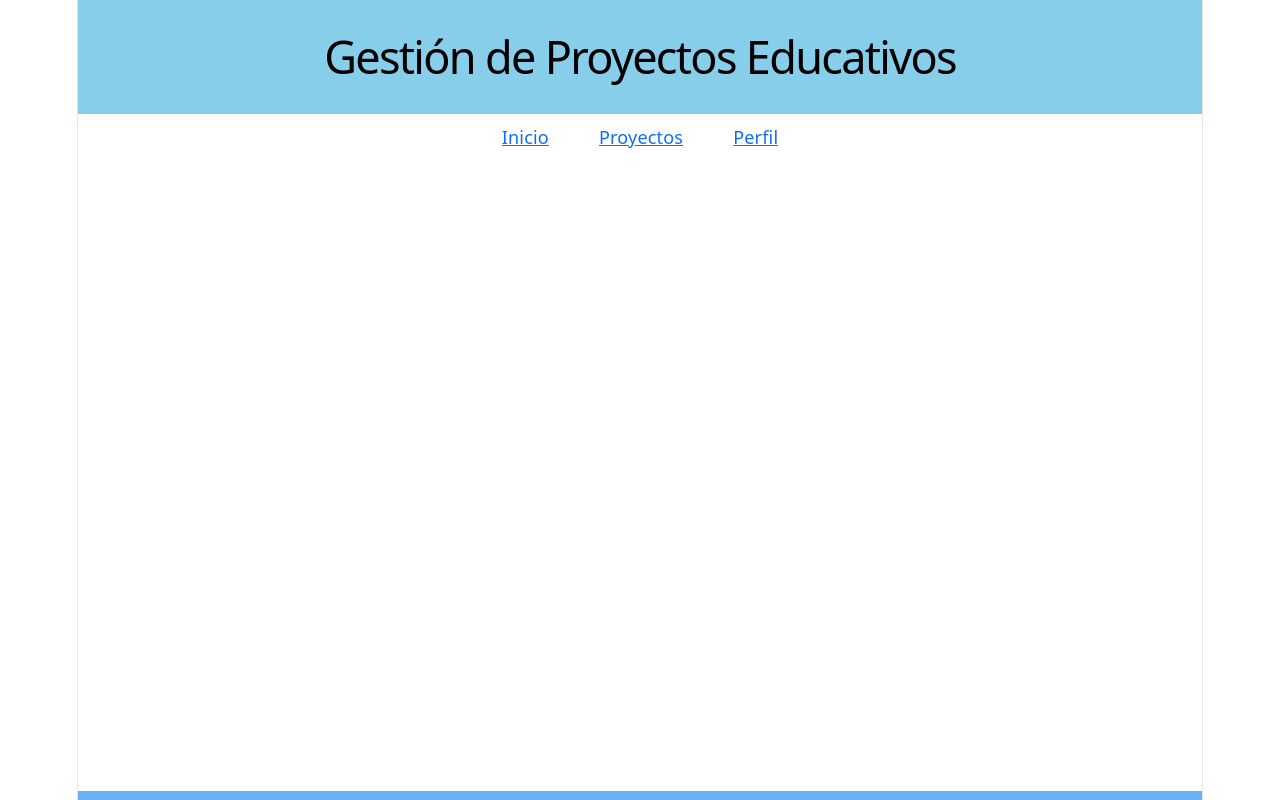
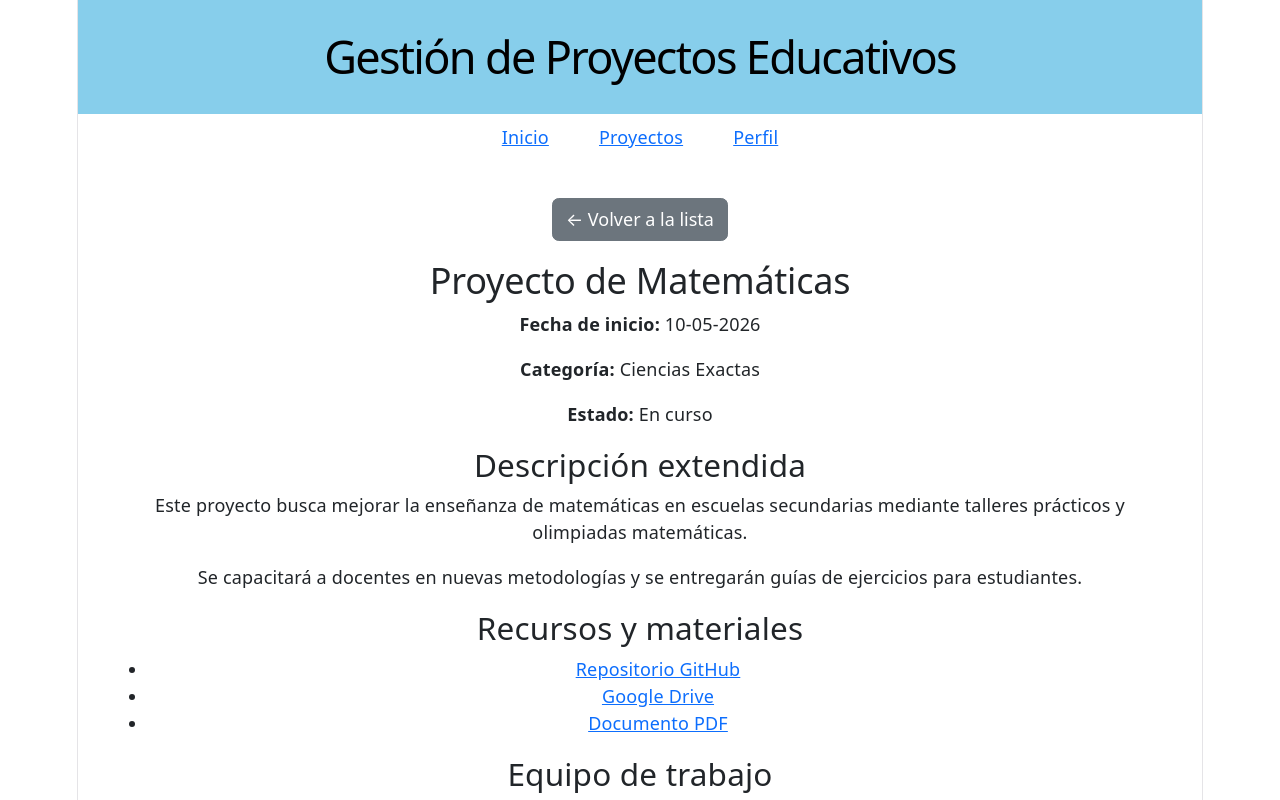
Before and after one commit to Jnh1212/pv_tp3_grupo8, a React (Vite) app in the folder projectTeam8/: page /proyectos/1 in a window 1280 px wide. Shown: the top 800 px of the page. Built offline with nearby package versions, Linux system fonts and the light colour scheme.

Commit message:
Agregaro (UseParams) y corregido algunos detalles

```diff
--- a/projectTeam8/src/App.jsx
+++ b/projectTeam8/src/App.jsx
@@ -1,9 +1,9 @@
 import { Routes, Route, Navigate } from "react-router-dom";
 import Layout from "./components/Layout";
 import ListaProyectos from "./components/ListaProyectos";
-// Importamos tus joyas nuevas
 import Dashboard from "./views/Dashboard";
 import PerfilUsuario from "./views/PerfilUsuario";
+import DetalleProyecto from "./components/DetalleProyecto";
 import "./css/Estilos.css";
 
 function App() {
@@ -19,6 +19,7 @@ function App() {
 
         {/* La pantalla vieja */}
         <Route path="/proyectos" element={<ListaProyectos />} />
+        <Route path="/proyectos/:id" element={<DetalleProyecto />} />
       </Routes>
     </Layout>
   );
--- a/projectTeam8/src/components/DetalleProyecto.jsx
+++ b/projectTeam8/src/components/DetalleProyecto.jsx
@@ -1,65 +1,75 @@
-const DetalleProyecto = ({ proyecto, onVolver }) => {
+import { useParams, Link } from "react-router-dom";
+import { useEffect, useState } from "react";
+import proyectoService from "../services/proyectoService";
+import Container from "react-bootstrap/Container";
+import Button from "react-bootstrap/Button";
+
+const DetalleProyecto = () => {
+  const { id } = useParams();
+  const [proyecto, setProyecto] = useState(null);
+
+  useEffect(() => {
+    const proyectos = proyectoService.obtenerProyectos();
+    const encontrado = proyectos.find((p) => p.id === parseInt(id));
+    setProyecto(encontrado);
+  }, [id]);
+
   if (!proyecto) {
-    return <p>Seleccioná un proyecto para ver los detalles.</p>;
+    return <p>Proyecto no encontrado</p>;
   }
 
-  // 👇 Desestructuración de las props del proyecto
-  const {
-    titulo,
-    fechaInicio,
-    categoria,
-    estado,
-    descripcion,
-    descripcion2,
-    recursoGitHub,
-    recursoDrive,
-    recursoPDF,
-    equipo,
-  } = proyecto;
-
   return (
-    <div className="detalle_proyecto">
-      <button className="boton_volver" onClick={onVolver}>
-        ← Volver a la lista
-      </button>
-      <h2>{titulo}</h2>
+    <Container className="mt-4">
+      <Link to="/proyectos">
+        <Button variant="secondary" className="mb-3">
+          ← Volver a la lista
+        </Button>
+      </Link>
+      <h2>{proyecto.titulo}</h2>
       <p>
-        <strong>Fecha de inicio:</strong> {fechaInicio || "No especificada"}
+        <strong>Fecha de inicio:</strong>{" "}
+        {proyecto.fechaInicio || "No especificada"}
       </p>
       <p>
-        <strong>Categoría:</strong> {categoria}
+        <strong>Categoría:</strong> {proyecto.categoria}
       </p>
       <p>
-        <strong>Estado:</strong> {estado}
+        <strong>Estado:</strong> {proyecto.estado}
       </p>
 
       <h3>Descripción extendida</h3>
-      <p>{descripcion || "Descripción no disponible."}</p>
-      <p>{descripcion2 || "Segundo párrafo de descripción."}</p>
+      <p>{proyecto.descripcion || "Descripción no disponible."}</p>
+      <p>{proyecto.descripcion2 || "Segundo párrafo de descripción."}</p>
 
       <h3>Recursos y materiales</h3>
       <ul>
         <li>
-          <a href={recursoGitHub || "#"}>Repositorio GitHub</a>
+          <a href={proyecto.recursoGitHub || "#"} target="_blank">
+            Repositorio GitHub
+          </a>
         </li>
         <li>
-          <a href={recursoDrive || "#"}>Google Drive</a>
+          <a href={proyecto.recursoDrive || "#"} target="_blank">
+            Google Drive
+          </a>
         </li>
         <li>
-          <a href={recursoPDF || "#"}>Documento PDF</a>
+          <a href={proyecto.recursoPDF || "#"} target="_blank">
+            Documento PDF
+          </a>
         </li>
       </ul>
 
       <h3>Equipo de trabajo</h3>
       <ul>
-        {equipo &&
-          equipo.map((miembro, index) => (
+        {proyecto.equipo &&
+          proyecto.equipo.map((miembro, index) => (
             <li key={index}>
               <strong>{miembro.nombre}</strong> - {miembro.rol}
             </li>
           ))}
       </ul>
-    </div>
+    </Container>
   );
 };
 
--- a/projectTeam8/src/components/ProyectoCard.jsx
+++ b/projectTeam8/src/components/ProyectoCard.jsx
@@ -1,8 +1,9 @@
+import { Link } from "react-router-dom";
 import "./../css/estilos.css";
 import Card from "react-bootstrap/Card";
 import Button from "react-bootstrap/Button";
 
-const ProyectoCard = ({ proyecto, onEliminar, onVerDetalle }) => {
+const ProyectoCard = ({ proyecto, onEliminar }) => {
   const { titulo, categoria, estado, id } = proyecto;
 
   return (
@@ -15,12 +16,16 @@ const ProyectoCard = ({ proyecto, onEliminar, onVerDetalle }) => {
         <Card.Text>
           <strong>Estado:</strong> {estado}
         </Card.Text>
-        <Button className="me-2" variant="danger" onClick={() => onEliminar(id)}>
+        <Button
+          className="me-2"
+          variant="danger"
+          onClick={() => onEliminar(id)}
+        >
           Eliminar
         </Button>
-        <Button variant="primary" onClick={onVerDetalle}>
-        Ver detalle
-        </Button>
+        <Link to={`/proyectos/${id}`}>
+          <Button variant="primary">Ver detalle</Button>
+        </Link>
       </Card.Body>
     </Card>
   );
```
Also changed, not shown: 1 other file (tests, documents, lock files or other folders).
